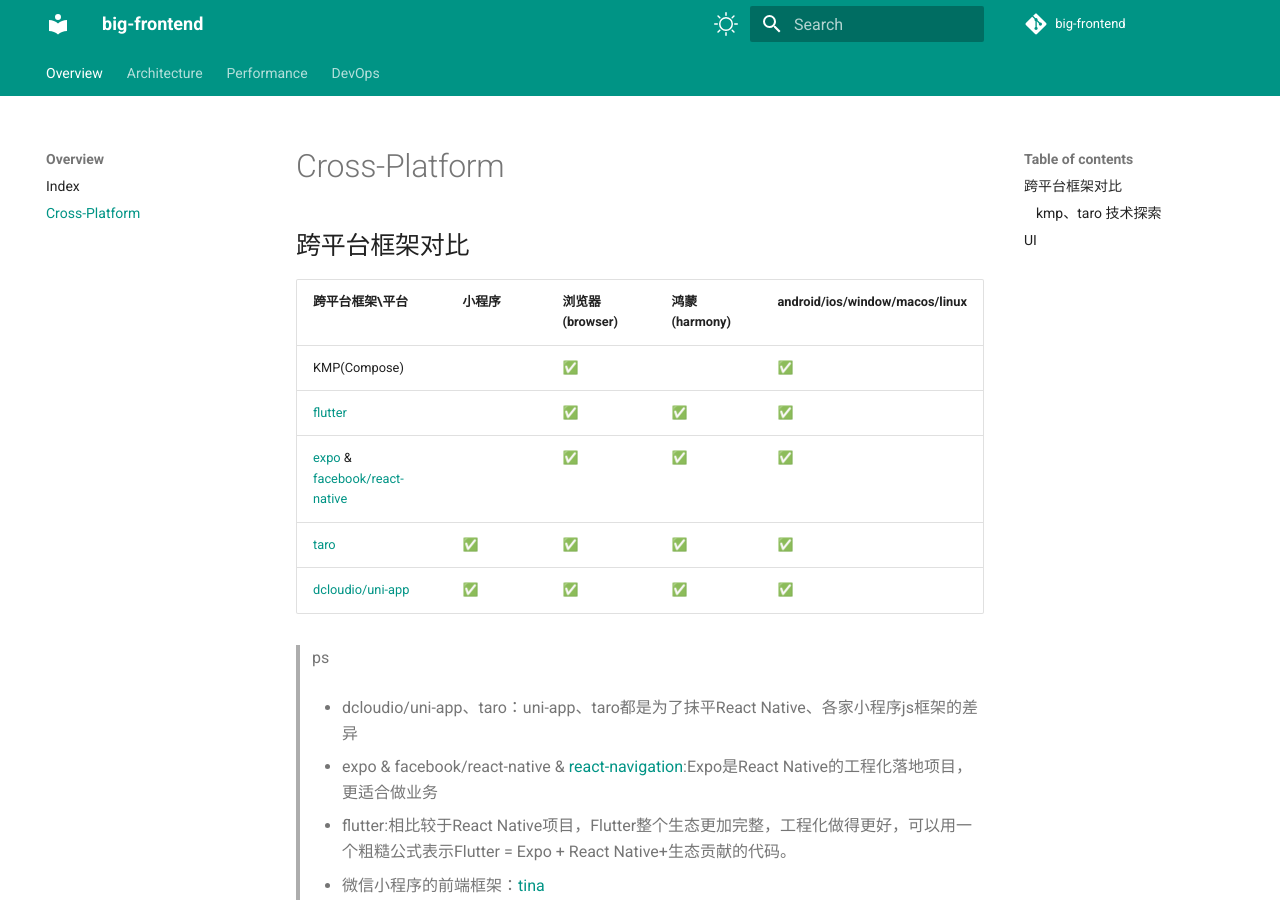
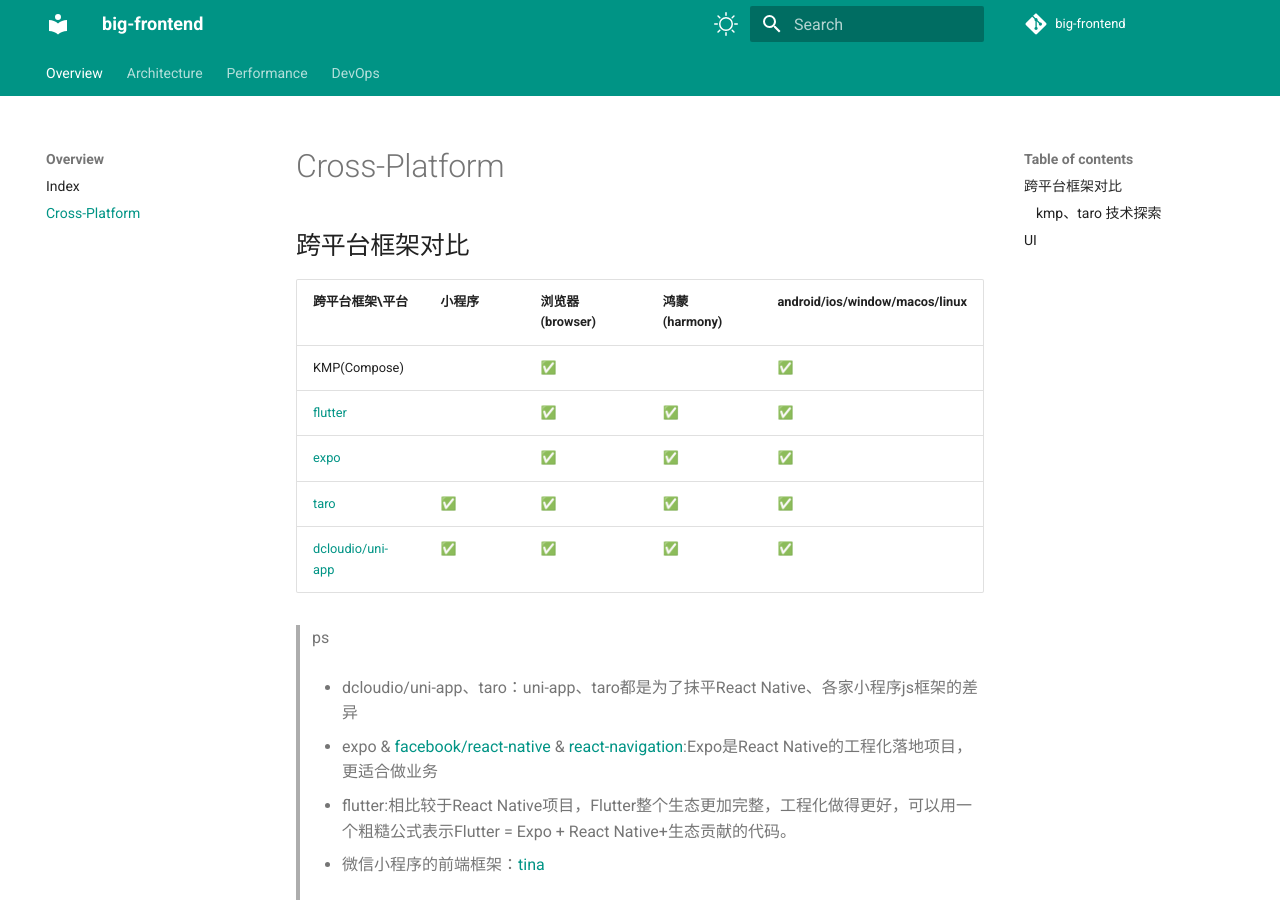
Before and after one commit to big-frontend/.github, an MkDocs documentation site: the page built from docs/cross_platform.md, in a window 1280 px wide and 900 px high. Built offline with MkDocs 1.6.1 and Material for MkDocs 9.7.7, drawn with Linux system fonts in a browser that asks for light colours; comment, search, counter and statistics services are not loaded.

Commit message:
Update cross_platform.md

```diff
--- a/docs/cross_platform.md
+++ b/docs/cross_platform.md
@@ -8,7 +8,7 @@
 ---|---|---|----|---
 KMP(Compose)|  | ✅| |  ✅
 [flutter](https://github.com/flutter/flutter) | |✅ | ✅ | ✅
-[expo](https://github.com/expo/expo/tree/master) & [facebook/react-native](https://github.com/facebook/react-native)  | |✅ |✅ | ✅
+[expo](https://github.com/expo/expo/tree/master)  | |✅ |✅ | ✅
 [taro](https://github.com/NervJS/taro) |✅ |✅ |✅ | ✅
 [dcloudio/uni-app](https://github.com/dcloudio/uni-app) |✅ |✅ |✅ | ✅
 
@@ -16,7 +16,7 @@
 >
 > - dcloudio/uni-app、taro：uni-app、taro都是为了抹平React Native、各家小程序js框架的差异
 >
-> - expo & facebook/react-native & [react-navigation](https://github.com/react-navigation/react-navigation):Expo是React Native的工程化落地项目，更适合做业务
+> - expo & [facebook/react-native](https://github.com/facebook/react-native) & [react-navigation](https://github.com/react-navigation/react-navigation):Expo是React Native的工程化落地项目，更适合做业务
 >
 > - flutter:相比较于React Native项目，Flutter整个生态更加完整，工程化做得更好，可以用一个粗糙公式表示Flutter = Expo + React Native+生态贡献的代码。
 >
```
